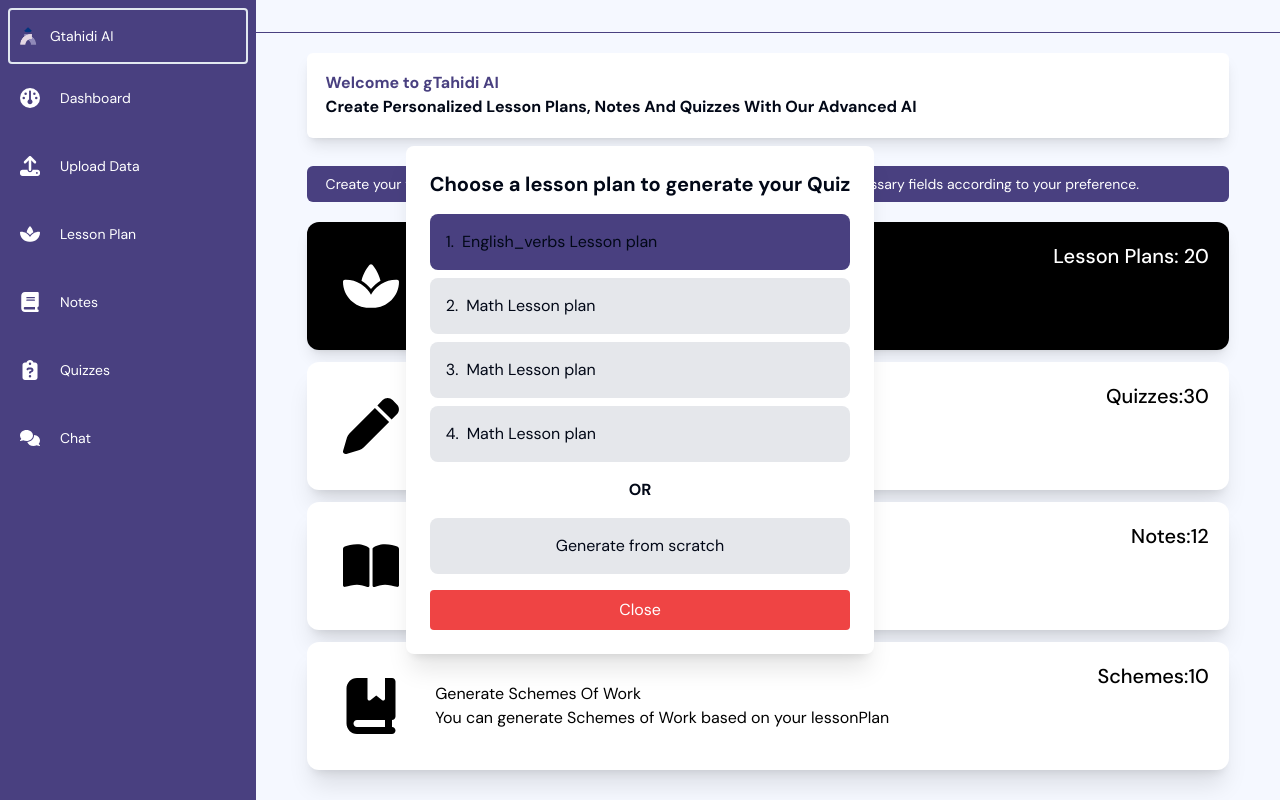
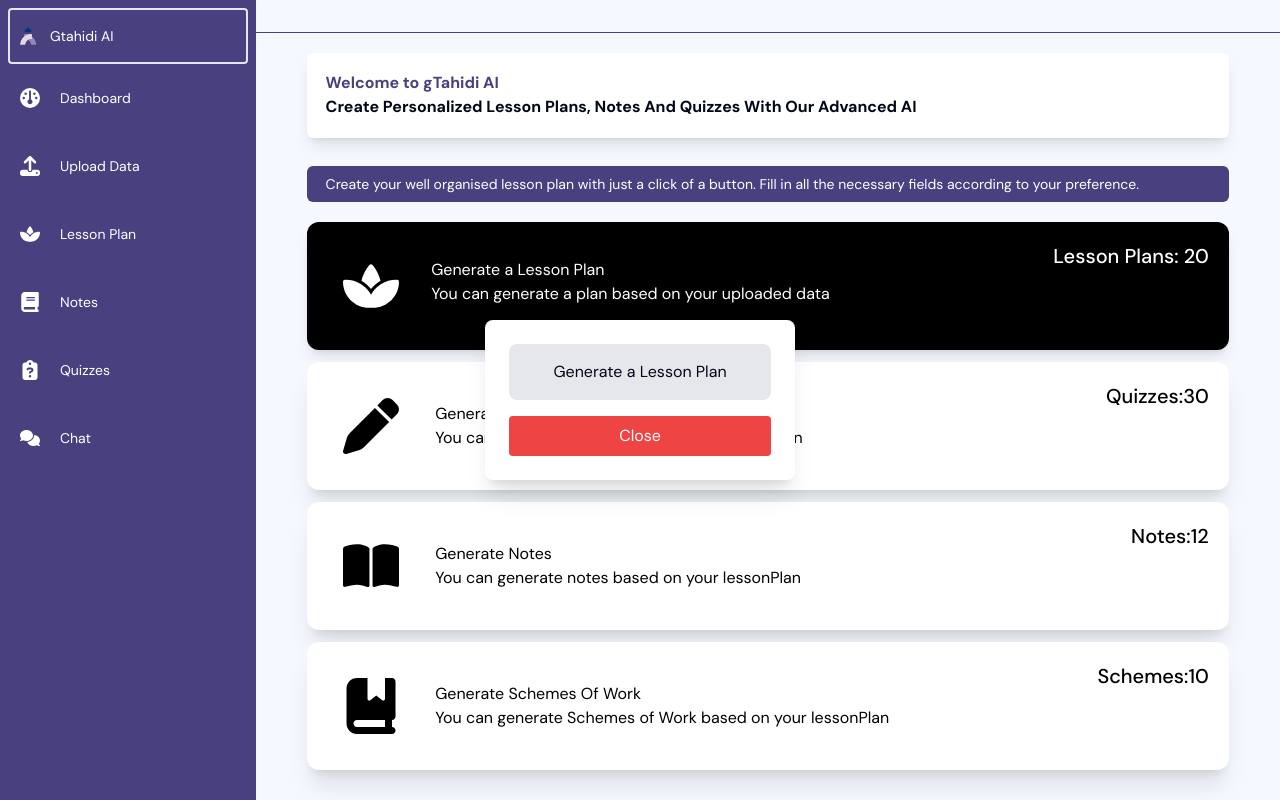
Before and after one commit to gTahidi/gTahidi-Beta, a Next.js app: page /dashboard in a window 1280 px wide. Both pictures are taken after a click on the element 768 px from the left and 285 px from the top of the page. Built offline with nearby package versions, Linux system fonts and the light colour scheme; no server answers.

Commit message:
starter_files

```diff
--- a/app/dashboard/page.tsx
+++ b/app/dashboard/page.tsx
@@ -120,8 +120,8 @@ const Dashboard = () => {
       {isModalOpen && (
         <div className="fixed top-0 left-0 w-full h-full flex items-center justify-center z-50">
           <div className="bg-white p-4 sm:p-6 rounded-lg shadow-xl max-w-xs sm:max-w-md md:max-w-lg max-h-full overflow-y-auto">
-            <h2 className="text-xl font-bold mb-4">Choose a lesson plan to generate your Quiz</h2>
-            <div className="flex flex-col space-y-2">
+            {/* <h2 className="text-xl font-bold mb-4">Choose a lesson plan to generate your Quiz</h2> */}
+            {/* <div className="flex flex-col space-y-2">
               <button onClick={() => {}} className="flex items-center bg-dashboardPurple p-4 rounded-lg transition-colors duration-300 hover:bg-black hover:text-white cursor-pointer">
                 <span className="mr-2">1.</span>
                 English_verbs Lesson plan
@@ -139,9 +139,9 @@ const Dashboard = () => {
                 Math Lesson plan
               </button>
             </div>
-            <div className="text-center font-bold my-4">OR</div>
+            <div className="text-center font-bold my-4">OR</div> */}
             <button onClick={() => router.push('/dashboard/lesson-plan')} className="bg-gray-200 p-4 w-full rounded-lg transition-colors duration-300 hover:bg-gray-300 cursor-pointer text-center">
-              Generate from scratch
+              Generate a Lesson Plan
             </button>
             <button onClick={closeModal} className="mt-4 bg-red-500 text-white p-2 rounded w-full">Close</button>
           </div>
```
